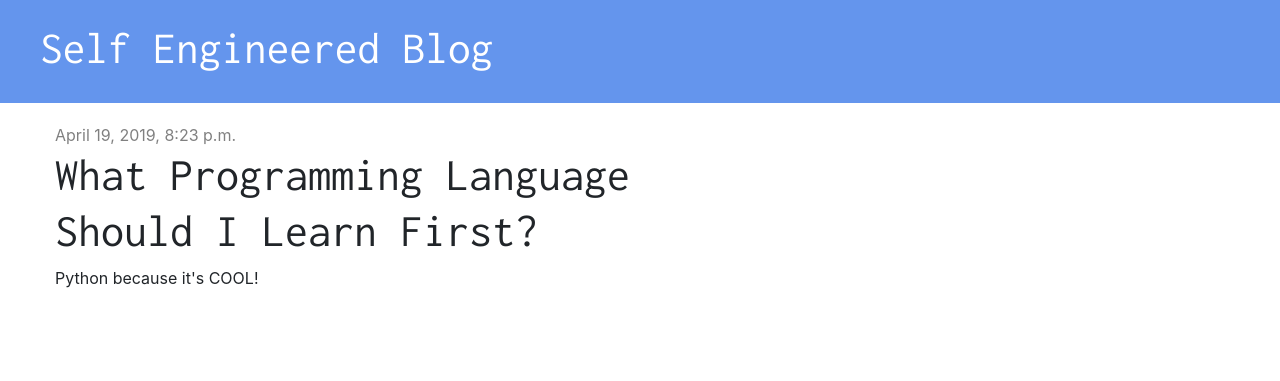
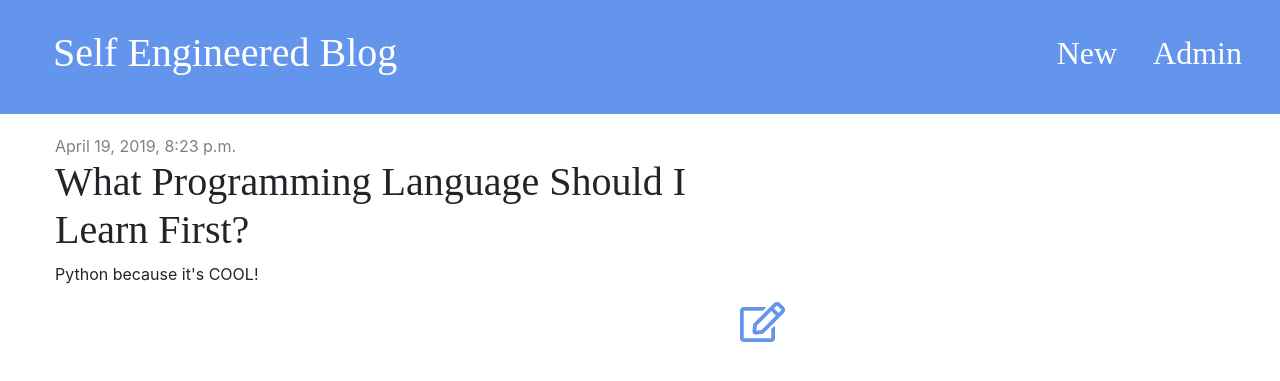
Before and after one commit to abdallahash/django_blog_app, a Django app: page /post/1/ in a window 1280 px wide. Shown: the top 381 px of the page. Run offline with Django 3.2, Linux system fonts and the light colour scheme; data comes from the database, SQL or seed files in the repository; both versions use the stored data as it was after the commit; some libraries are stand-ins or nearby versions.

Commit message:
Add feature to edit posts from frontend

```diff
--- a/blog/static/css/blog.css
+++ b/blog/static/css/blog.css
@@ -1,18 +1,23 @@
 .page-header {
     background-color: cornflowerblue;
     margin-top: 0;
-    padding: 20px 20px 20px 40px;
+    padding: 15px 20px 15px 35px;
+    overflow: hidden;
 }
 
-.page-header h1 a{
+.page-header a{
     color: #ffffff;
-    font-size: 34pt;
+    font-size: 24pt;
+    text-decoration: none;
+    float: left;
+    padding: 14px 18px;
+    text-align: center;
     text-decoration: none;
 }
 
-h1, h2, h3, h4 {
+h1, h2, h3, h4, a {
     font-family: 'Tangerine', 'Inconsolata', 'Droid Sans', serif;
-    font-size: 46px;
+    font-size: 40px;
 }
 
 .date{
@@ -40,3 +45,10 @@ h1, h2, h3, h4 {
 .post-form-blog .btn-primary{
     float: right;
 }
+
+.page-header-right a {
+    float: right;
+}
+.page-header-right a:hover{
+    color: hotpink;
+}
--- a/blog/templates/blog/base.html
+++ b/blog/templates/blog/base.html
@@ -5,18 +5,24 @@
     <meta charset="UTF-8">
     <meta name="viewport" content="width=device-width, initial-scale=1.0">
     <meta http-equiv="X-UA-Compatible" content="ie=edge">
-    <link href="https://fonts.googleapis.com/css?family=Inconsolata" rel="stylesheet">
+    <!-- <link href="https://fonts.googleapis.com/css?family=Inconsolata" rel="stylesheet"> -->
     <link rel="stylesheet" href="https://stackpath.bootstrapcdn.com/bootstrap/4.3.1/css/bootstrap.min.css" integrity="sha384-ggOyR0iXCbMQv3Xipma34MD+dH/1fQ784/j6cY/iJTQUOhcWr7x9JvoRxT2MZw1T" crossorigin="anonymous">
+    <link rel="stylesheet" href="https://use.fontawesome.com/releases/v5.8.1/css/all.css" integrity="sha384-50oBUHEmvpQ+1lW4y57PTFmhCaXp0ML5d60M1M7uH2+nqUivzIebhndOJK28anvf" crossorigin="anonymous">
     <link rel="stylesheet" href="{% static 'css/blog.css' %}">
     <title>SE Blog</title>
 </head>
 <body>
     <div class="page-header">
-        <h1><a href="{% url 'post_list' %}">Self Engineered Blog</a></h1>
+        <a href="{% url 'post_list' %}"><h1>Self Engineered Blog</h1></a>
+        <div class="page-header-right">
+            <a href="/admin">Admin</a>
+            <a href="{% url 'post_new' %}">New</a>
+        </div>
     </div>
     <div class="content container">
         <div class="row">
             <div class="col-md-8">
+
 
                 {% block content %}
                 {% endblock %}
--- a/blog/templates/blog/post_detail.html
+++ b/blog/templates/blog/post_detail.html
@@ -9,5 +9,6 @@
         {% endif %}
         <h2>{{ post.title }}</h2>
         <p>{{ post.text | linebreaksbr }}</p>
+        <a href="{% url 'post_edit' pk=post.pk %}"><i class="far fa-edit" style="color:cornflowerblue; float: right;"></i></a>
     </div>
 {% endblock %}
--- a/blog/urls.py
+++ b/blog/urls.py
@@ -9,4 +9,7 @@ urlpatterns = [
 
     #selfengineered/post/new/
     path('post/new', views.post_new, name='post_new'),
+
+    #selfengineered/post/2/edit/
+    path('post/<int:pk>/edit/', views.post_edit, name='post_edit'),
 ]
--- a/blog/views.py
+++ b/blog/views.py
@@ -29,3 +29,18 @@ def post_new(request):
         form = PostForm()
         stuff_for_frontend = {'form': form}
     return render(request, 'blog/post_edit.html', stuff_for_frontend)
+
+def post_edit(request, pk):
+    post = get_object_or_404(Post, pk=pk)
+    if request.method == 'POST':
+        form = PostForm(request.POST, instance=post)
+        if form.is_valid():
+            post= form.save(commit=False)
+            post.author = request.user
+            post.published_date = timezone.now()
+            post.save()
+            return redirect('post_detail', pk=post.pk)
+    else:
+        form = PostForm(instance=post)
+        stuff_for_frontend = {'form': form}
+    return render(request, 'blog/post_edit.html', stuff_for_frontend)
```
Also changed, not shown: db.sqlite3.
